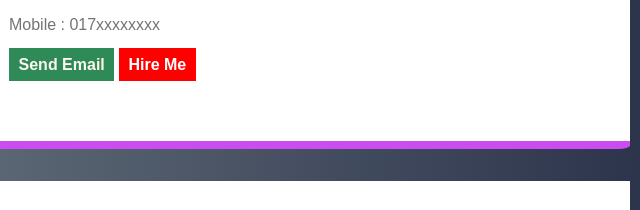
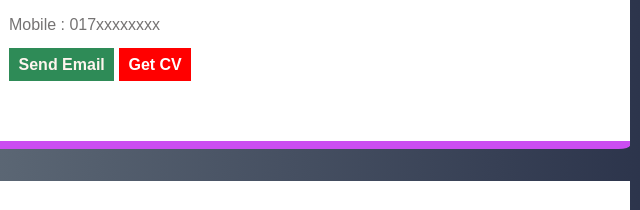
Before and after one commit to anik904/My-Digital-CV, a plain HTML site: page index.html in a window 1280 px wide. Shown: the part 241-451 px from the top of the page, 580-1220 px from the left. Drawn offline with nearby package versions, Linux system fonts and the light colour scheme.

Commit message:
third commit

```diff
--- a/index.html
+++ b/index.html
@@ -27,7 +27,7 @@
            <span>Mobile : 017xxxxxxxx</span>  <p></p>
            <a class="email" href="https://mail.google.com/mail/u/2/#inbox" target="_blank">Send Email</a>
 
-           <a class="cv" href="https://smanik.xyz/wp" target="_blank">Hire me</a>
+           <a class="cv" href="https://smanik.xyz/wp" target="_blank">Get CV</a>
        </div>
     </div>
     <!-- mid section -->
```
